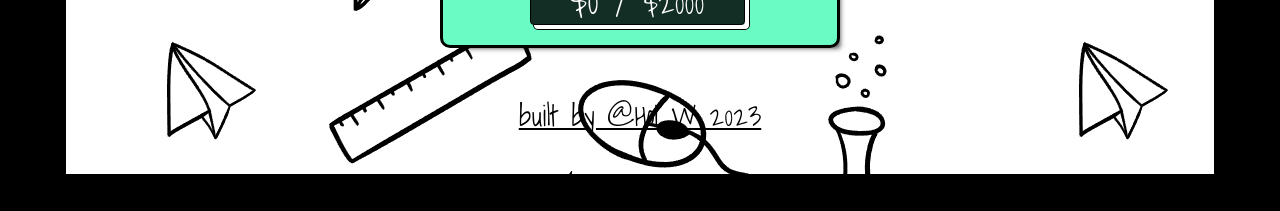
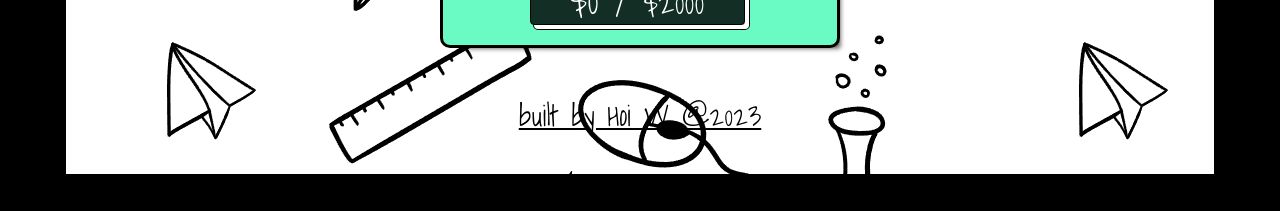
Before and after one commit to HoiJW/project-budget-app, a React (Create React App) app: page / in a window 1280 px wide. Shown: the part 496-707 px from the top of the page. Built offline with nearby package versions, Linux system fonts and the light colour scheme; no server answers; the database is empty.

Commit message:
footer editing

```diff
--- a/src/App.css
+++ b/src/App.css
@@ -231,6 +231,11 @@ body,
 button,
 input {
   font-family: "Shadows Into Light", cursive;
+}
+
+footer {
+  text-decoration: none;
+  font-size: 18px;
 }
 
 .contents {
--- a/src/App.js
+++ b/src/App.js
@@ -200,7 +200,7 @@ function App() {
       </div>
 
       <Total sums={total} max={userBudget}/>
-      <footer><p>built by @Hoi W 2023</p></footer>
+      <footer><p>built by Hoi W @2023</p></footer>
       {/* <div className='budget-cards'>
             <div className="titles">
                 <h2>{name}</h2>
--- a/src/ScssComponends/_setup.scss
+++ b/src/ScssComponends/_setup.scss
@@ -15,3 +15,8 @@ button,
 input{
     font-family: 'Shadows Into Light', cursive;
 }
+
+footer{
+    text-decoration: none;
+    font-size: 18px;
+}
```
Also changed, not shown: 1 other file (tests, documents, lock files or other folders).
